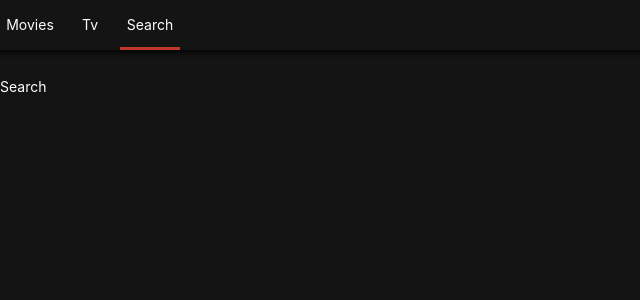
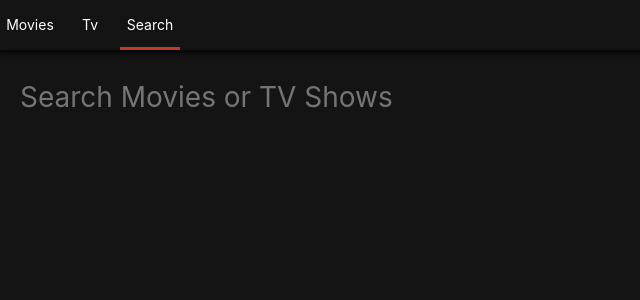
Before and after one commit to wonsss/wonflix, a React (Create React App) app: page /search in a window 1280 px wide. Shown: the top 300 px of the page, without its empty margins (0-640 px from the left). Built offline with nearby package versions, Linux system fonts and the light colour scheme.

Commit message:
6.3 SearchPresenter Component

```diff
--- a/src/Routes/Home/HomePresenter.js
+++ b/src/Routes/Home/HomePresenter.js
@@ -5,7 +5,7 @@
 import Loader from "Components/Loader";
 
 const Container = styled.div`
-    padding: 0px 10px;
+    padding: 0px 20px;
 `;
 
 const HomePresenter = ({nowPlaying, upcoming, popular, error, loading}) => loading ? <Loader/> : (
--- a/src/Routes/Search.js
+++ /dev/null
@@ -1,2 +0,0 @@
-const Search = () => "Search";
-export default Search;
--- a/src/Routes/Search/SearchContainer.js
+++ b/src/Routes/Search/SearchContainer.js
@@ -12,11 +12,18 @@
         loading: false
     };
 
-    handleSubmit = () => {
+    handleSubmit = (event) => {
+        event.preventDefault();
         const {searchTerm} = this.state;
         if(searchTerm !== "") {
             this.searchByTerm();
         }
+    }
+
+    updateTerm = (event) => {
+        const {target : {value}} = event;
+        this.setState({searchTerm: value});
+        console.log(value);
     }
 
     searchByTerm = async() => {
@@ -37,6 +44,7 @@
 
     render() {
         const {movieResults, tvResults, searchTerm, error, loading} = this.state;
-        return <SearchPresenter movieResults={movieResults} tvResults={tvResults} searchTerm={searchTerm} error={error} loading={loading} handleSubmit={this.handleSubmit}/>
+        return (
+        <SearchPresenter movieResults={movieResults} tvResults={tvResults} searchTerm={searchTerm} error={error} loading={loading} handleSubmit={this.handleSubmit} updateTerm={this.updateTerm}/>)
     };
 }
--- a/src/Routes/Search/SearchPresenter.js
+++ b/src/Routes/Search/SearchPresenter.js
@@ -1,12 +1,69 @@
 import React from "react";
 import PropTypes from "prop-types";
 import styled from "styled-components";
+import Loader from "Components/Loader";
+import Section from "Components/Section";
 
-const SearchPresenter = ({movieResults, tvResults, searchTerm, error, loading, handleSubmit}) => null;
+const Container = styled.div`
+  padding: 0px 20px;
+`;
+
+const Form = styled.form`
+  margin-bottom: 50px;
+  width: 100%;
+`;
+
+const Input = styled.input`
+  all: unset;
+  font-size: 28px;
+  width: 100%;
+`;
+
+const SearchPresenter = ({
+  movieResults,
+  tvResults,
+  searchTerm,
+  error,
+  loading,
+  handleSubmit,
+  updateTerm,
+}) => (
+  <Container>
+    <Form onSubmit={handleSubmit} onChange={updateTerm}>
+      <Input placeholder="Search Movies or TV Shows" value={searchTerm}></Input>
+    </Form>
+    {loading ? (
+      <Loader />
+    ) : (
+      <>
+        {movieResults && movieResults.length > 0 && (
+          <Section title="Movie Results">
+            {movieResults.map((movie) => (
+              <span key={movie.id}>{movie.title} </span>
+            ))}
+          </Section>
+        )}
+        {tvResults && tvResults.length > 0 && (
+          <Section title="TV Show Results">
+            {tvResults.map((show) => (
+              <span key={show.id}>{show.name} </span>
+            ))}
+          </Section>
+        )}
+      </>
+    )}
+  </Container>
+);
 //prop 설정
 
 SearchPresenter.propTypes = {
-    movieResults: PropTypes.array, tvResults: PropTypes.array, searchTerm: PropTypes.string, error: PropTypes.string, loading: PropTypes.bool.isRequired, handleSubmit: PropTypes.func.isRequired
+  movieResults: PropTypes.array,
+  tvResults: PropTypes.array,
+  searchTerm: PropTypes.string,
+  error: PropTypes.string,
+  loading: PropTypes.bool.isRequired,
+  handleSubmit: PropTypes.func.isRequired,
+  updateTerm: PropTypes.func.isRequired,
 };
 
 export default SearchPresenter;
```
